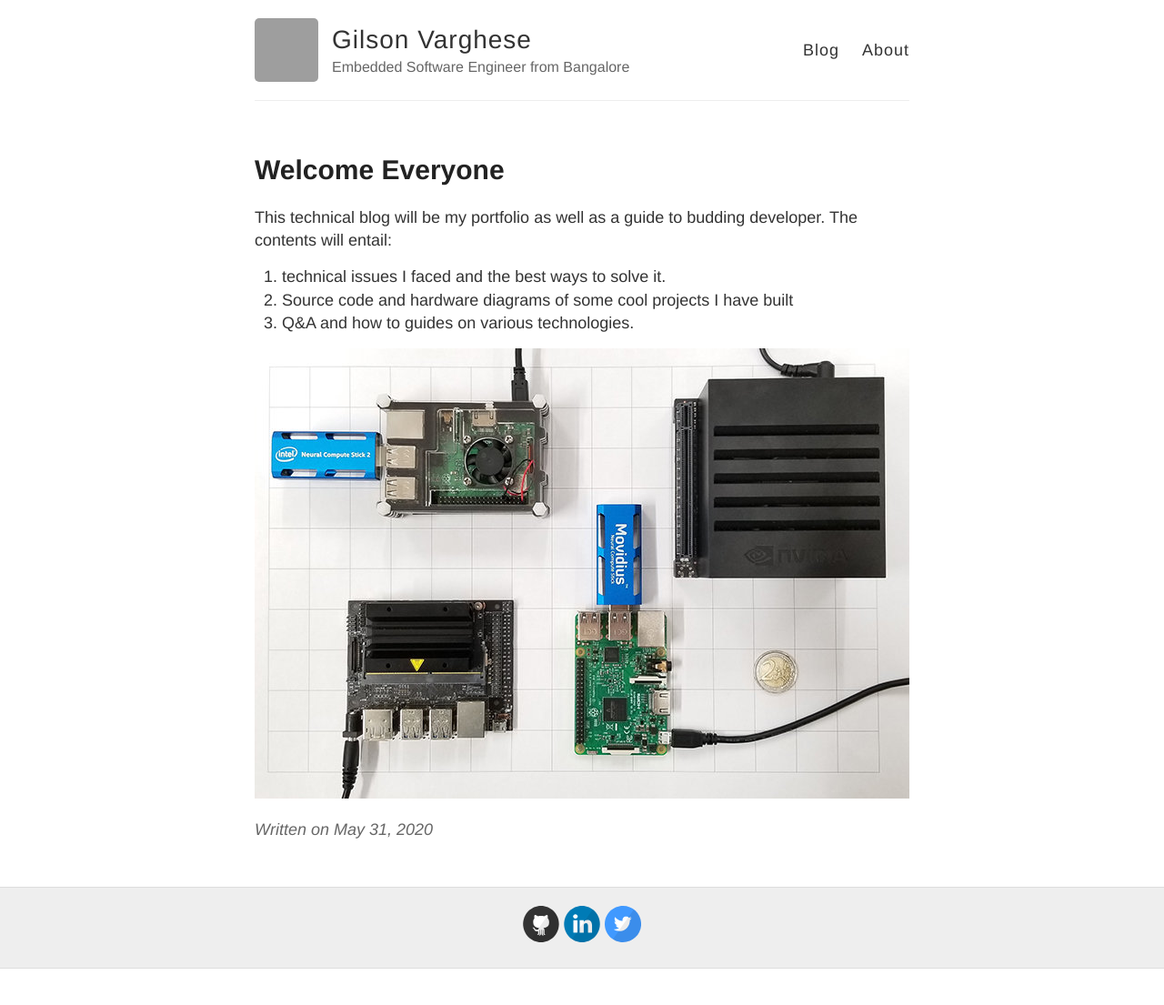
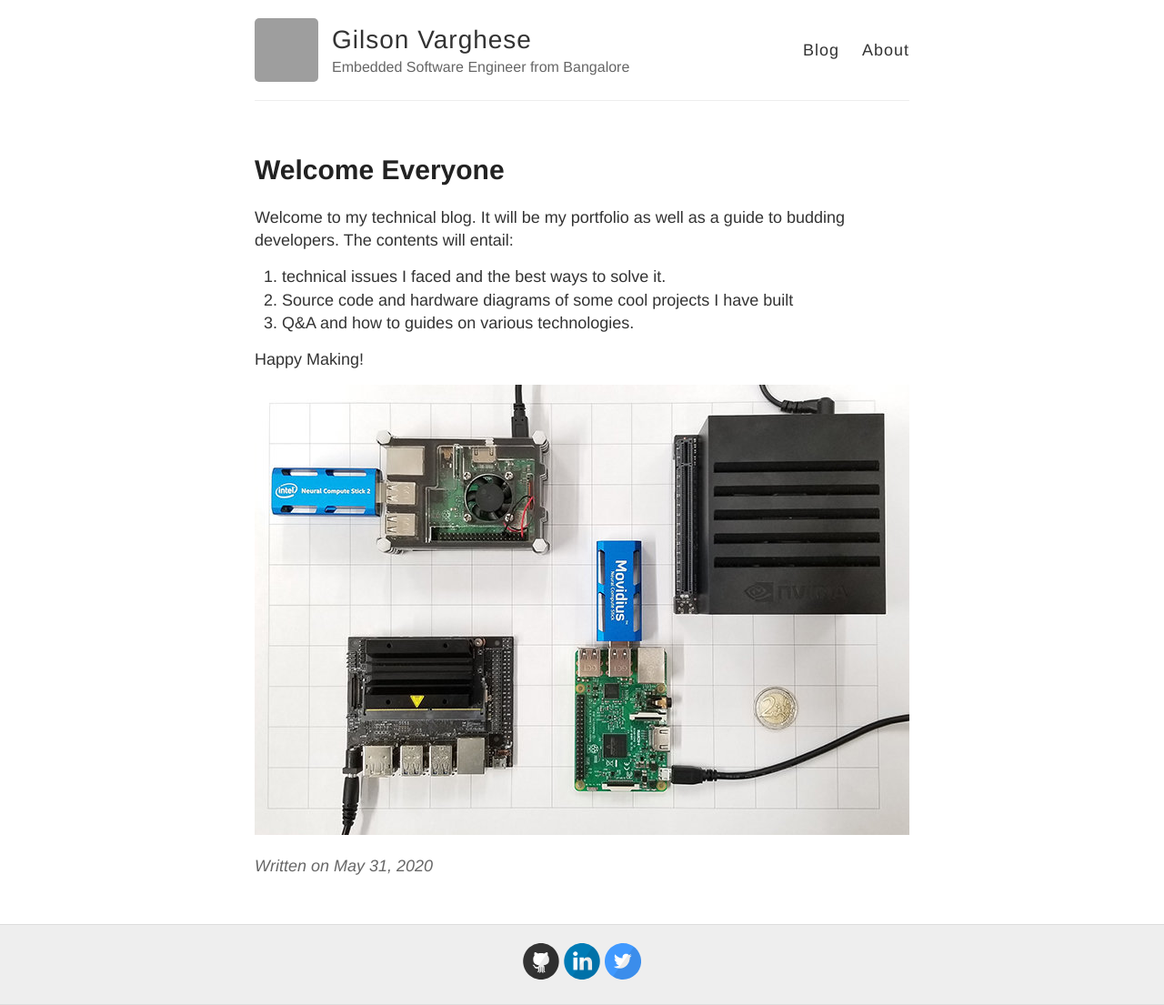
Before and after one commit to gilson27/gilson27.github.io, a Jekyll site: the page built from _posts/2020-5-31-Hello-World.md, in a window 1280 px wide. Shown: the whole page at 91% size. Built offline with Jekyll 4.4.1, drawn with Linux system fonts in a browser that asks for light colours; before the commit the page ends 1065 px from its top, so only the background shows below that; grey boxes are pictures that could not be loaded.

Commit message:
Modified helloworld post

```diff
--- a/_posts/2020-5-31-Hello-World.md
+++ b/_posts/2020-5-31-Hello-World.md
@@ -3,9 +3,11 @@ layout: post
 title: Welcome Everyone
 ---
 
-This technical blog will be my portfolio as well as a guide to budding developer. The contents will entail:
+Welcome to my technical blog. It will be my portfolio as well as a guide to budding developers. The contents will entail:
 1. technical issues I faced and the best ways to solve it.
 2. Source code and hardware diagrams of some cool projects I have built
 3. Q&A and how to guides on various technologies.
 
+Happy Making!
+
 ![_config.yml]({{ site.baseurl }}/images/rasp_nvidia.png)
```
